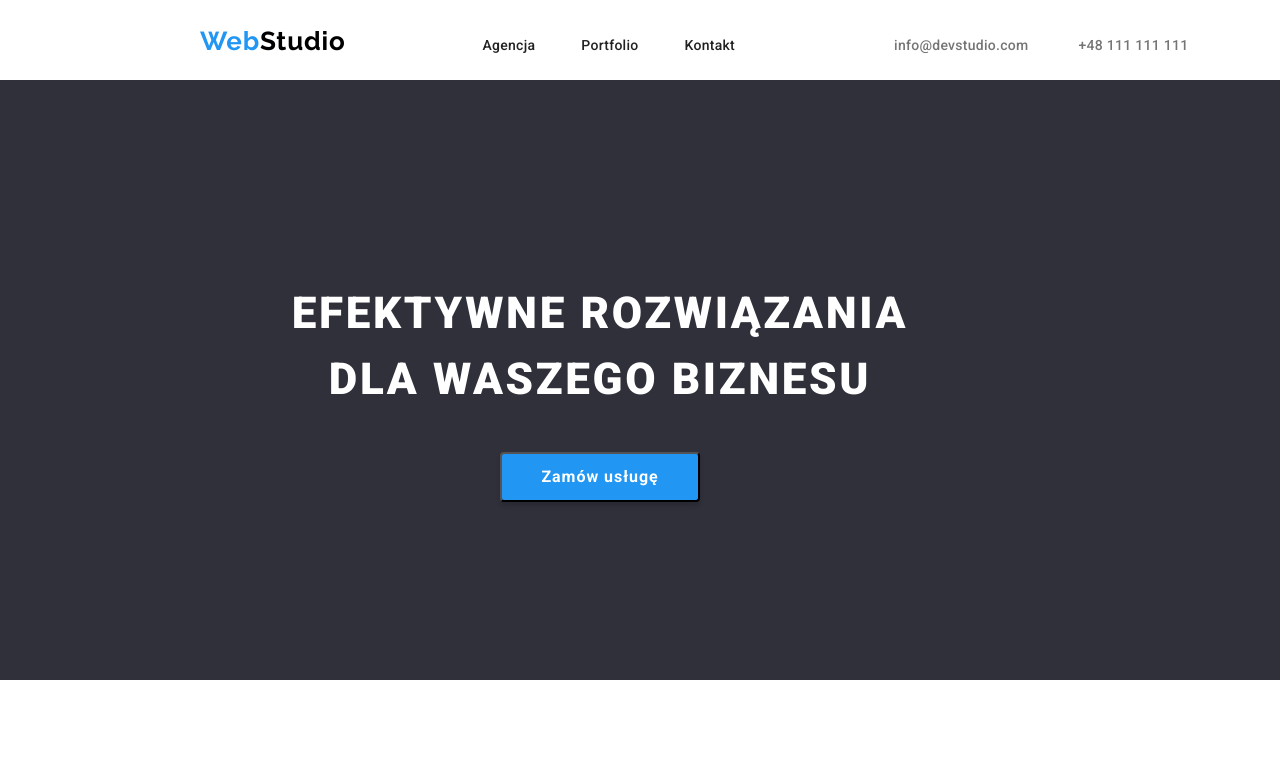
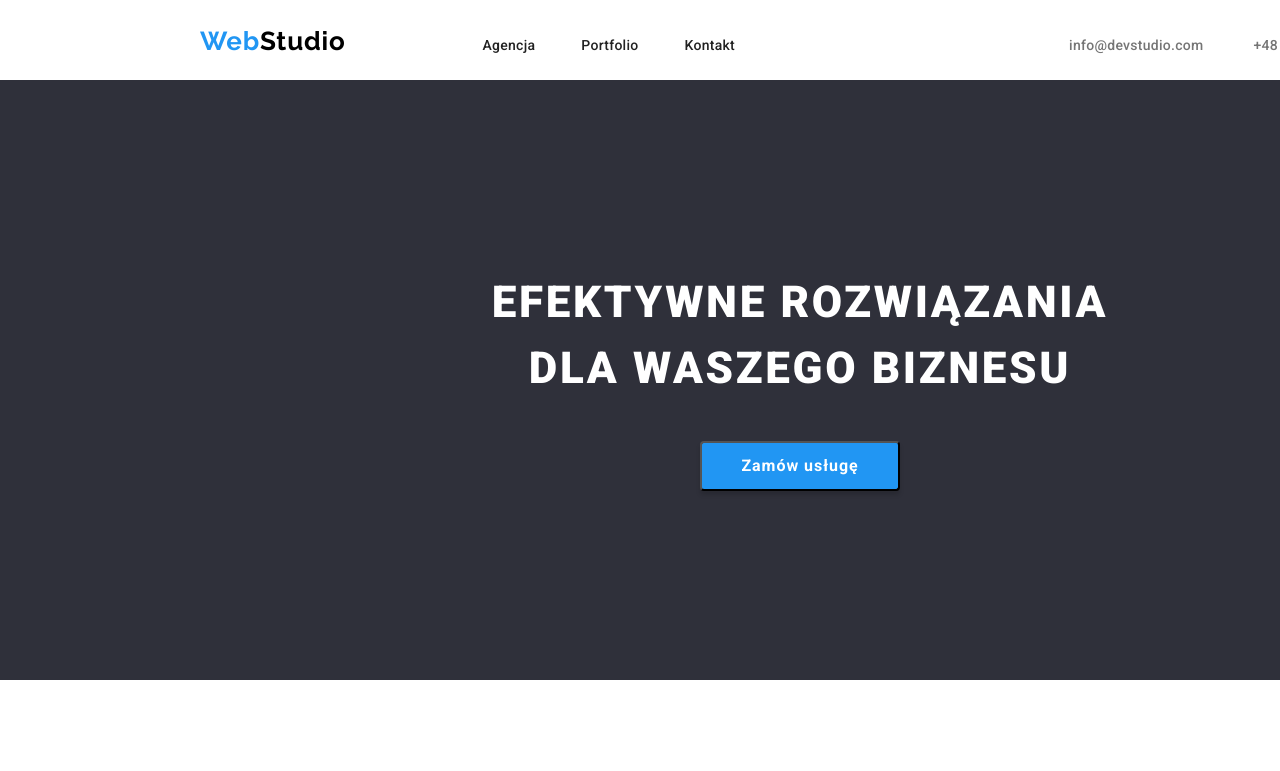
Before and after one commit to AnnaKubala/goit-markup-hw-03, a plain HTML site: page index.html in a window 1280 px wide. Shown: the top 771 px of the page. Drawn offline with nearby package versions, Linux system fonts and the light colour scheme.

Commit message:
poprawka w h1 i w nagłówku

```diff
--- a/css/style.css
+++ b/css/style.css
@@ -104,10 +104,10 @@ body {
 }
 .contact {
   display: inline-flex;
+  dispaly: block;
+  padding-left: 330px;
   gap: 50px;
 
-  justify-content: space-between;
-  justify-content: flex-end;
   align-items: center;
 
   font-family: "Roboto";
@@ -118,7 +118,6 @@ body {
   letter-spacing: 0.02em;
 }
 .e-mail {
-  padding-left: 115px;
   display: flex;
   color: var(--text2-color);
   cursor: pointer;
@@ -148,16 +147,7 @@ body {
 ul {
   list-style-type: none;
 }
-.container_h1 {
-  align-items: center;
-  justify-content: space-between;
-  gap: 40px;
-  margin-top: 200px;
-  width: 1200px;
-  height: 600px;
-  padding-left: 200px;
-  padding-right: 200px;
-}
+
 .h1 {
   display: flex;
   flex-direction: column;
@@ -172,8 +162,6 @@ ul {
   justify-content: center;
   width: 696px;
   margin: 0 auto;
-  margin-block-start: 0;
-  margin-block-end: 0;
 
   font-family: "Roboto";
   font-style: normal;
--- a/index.html
+++ b/index.html
@@ -67,7 +67,7 @@
 
     <main>
       <section class="h1">
-        <div class="container_h1">
+        <div>
           <h1 class="h1__text">EFEKTYWNE ROZWIĄZANIA DLA WASZEGO BIZNESU</h1>
           <button class="order" type="button">Zamów usługę</button>
         </div>
```
